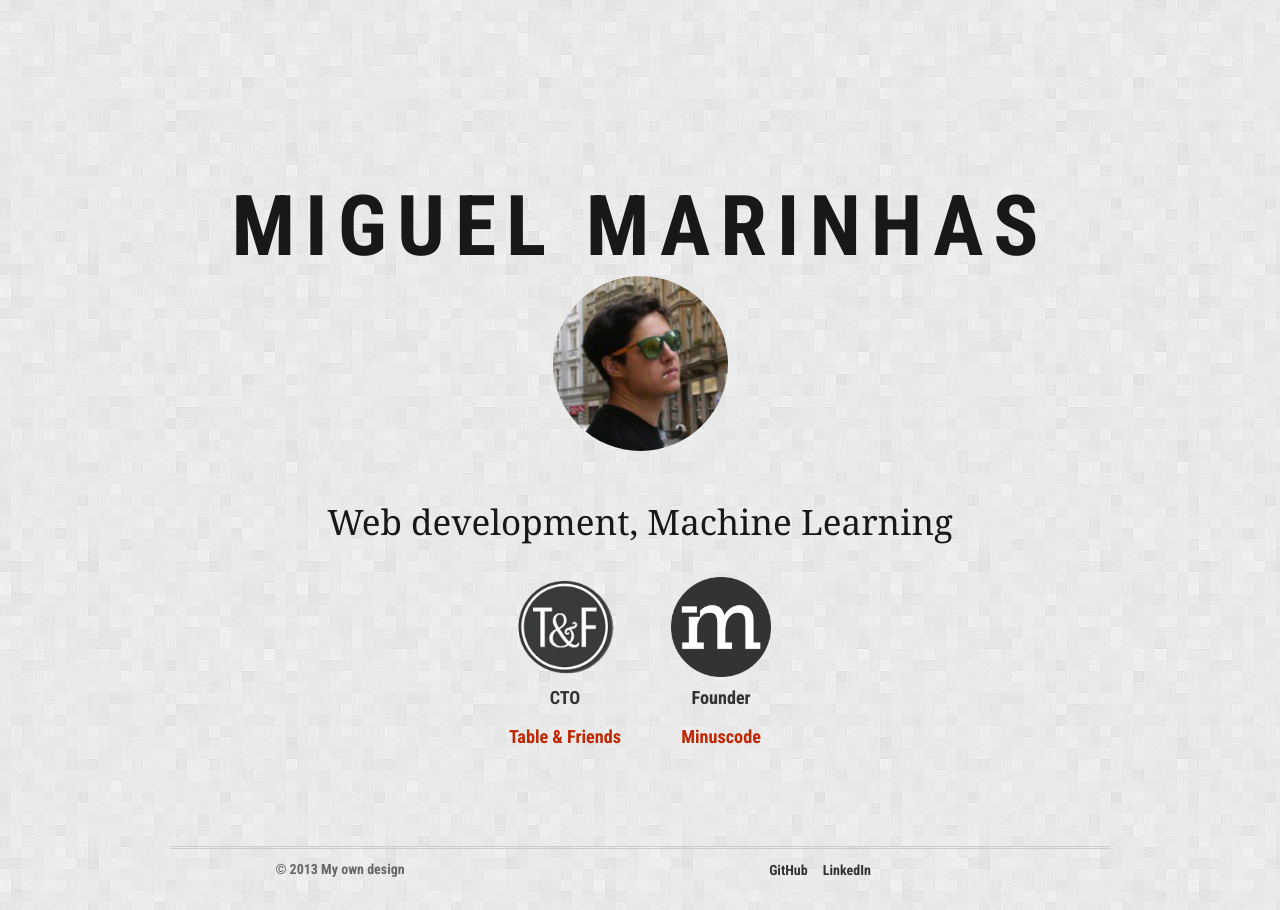
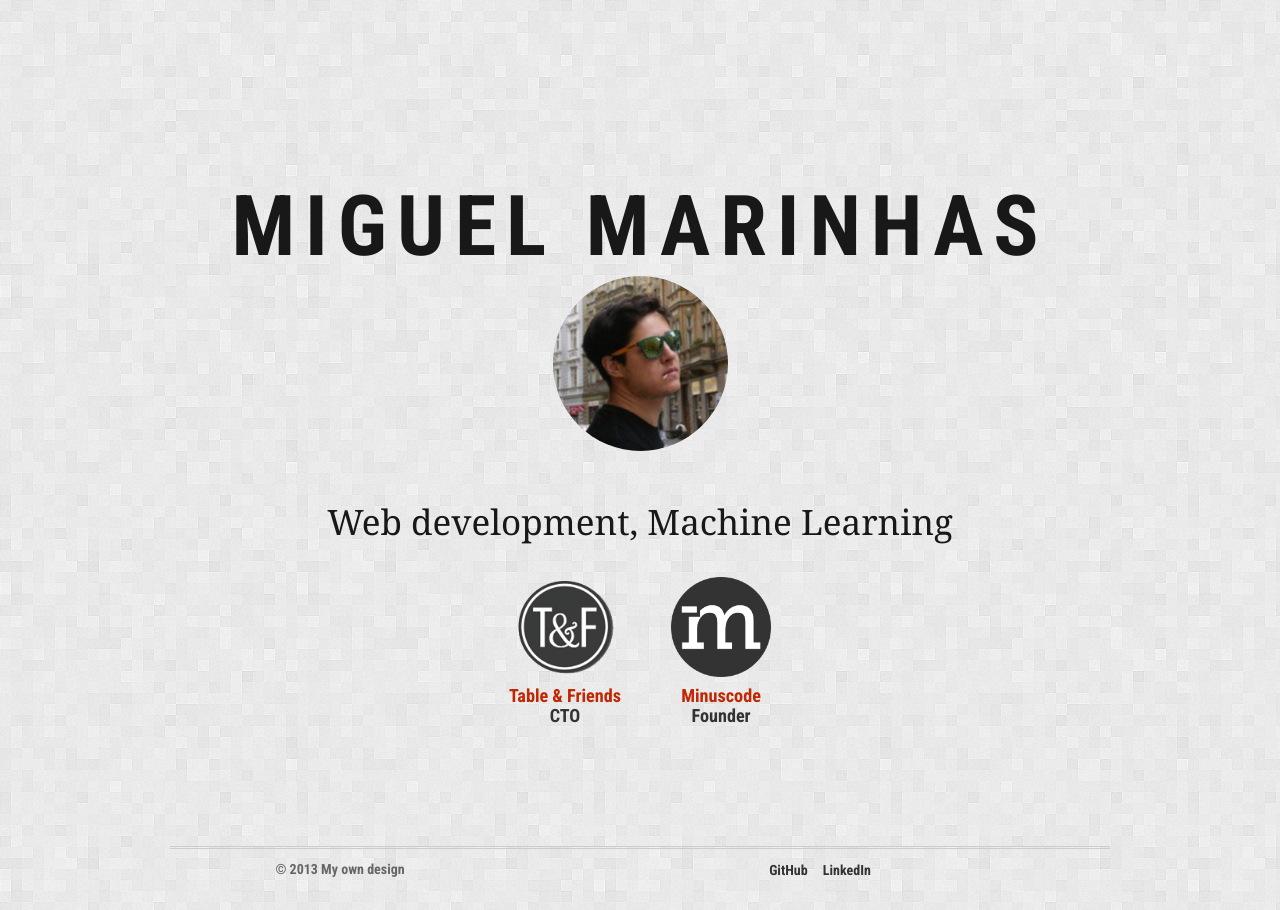
Before and after one commit to miguelm/miguelm.github.com, a Jekyll site: the page built from index.html, in a window 1280 px wide. Built offline with Jekyll 4.4.1, drawn with Linux system fonts in a browser that asks for light colours; some of the changed lines change nothing that is shown.

Commit message:
changed order for job title/company

```diff
--- a/index.html
+++ b/index.html
@@ -12,8 +12,8 @@ title: Landing Page
     <a href="http://www.tableandfriends.com">
       <img src="/img/tf.png" style="height:100px;vertical-align:middle;">
       <div class="job-title">
+        <strong>Table & Friends</strong>
         <p>CTO</p>
-        <strong>Table & Friends</strong>
       </div>
     </a>
   </li>
@@ -22,8 +22,8 @@ title: Landing Page
     <a href="http://www.minuscode.com">
       <img src="/img/minuscode.png" style="height:100px;vertical-align:middle;">
       <div class="job-title">
+        <strong>Minuscode</strong>
         <p>Founder</p>
-        <strong>Minuscode</strong>
       </div>
     </a>
   </li>
```
